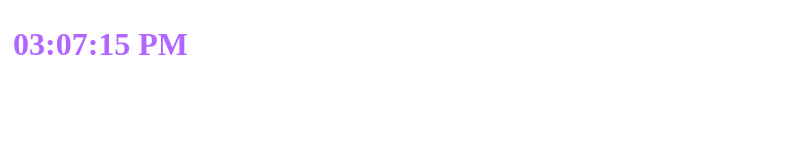
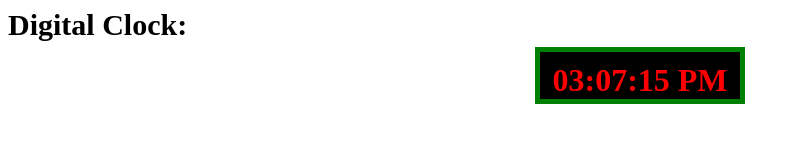
Before and after one commit to KishorShutihar/ReactAssignment1, a plain HTML site: page digital clock/index.html in a window 1280 px wide. Shown: the whole page, without its empty margins (0-800 px from the left). Drawn offline with Linux system fonts and the light colour scheme.

Commit message:
first commit

```diff
--- a/digital clock/clock.js
+++ b/digital clock/clock.js
@@ -13,8 +13,8 @@ setInterval(() => {
     ];
     let addedZeroTime = minTwoDigits(timeObj);
     let varTime =  addedZeroTime[0] + ':' + addedZeroTime[1] + ':' + addedZeroTime[2] +(vardate.getHours()>12?' PM':' AM') ;
-    document.querySelector("h1").innerHTML = " "
-    document.querySelector("h1").append(varTime);
+    document.querySelector("#clock").innerHTML = " "
+    document.querySelector("#clock").append(varTime);
 }, 1000)
 
 function minTwoDigits(array) {
--- a/digital clock/index.html
+++ b/digital clock/index.html
@@ -6,13 +6,26 @@
     <title>Digital clock</title>
     <script src="clock.js"></script>
     <style>
-        h1 {
-            color:rgba(128, 0, 255, 0.604);
-            padding: 5px;
+        #clock {
+            color:red;
+            background-color:black;
+            border: 5px solid green;
+            margin-top:5px;
+            padding-top:  10px;
+            left: 50%;
+            right: 50%;
+            text-align: center;
+            width: 200px;
+            position: absolute;
+            transform: translate(-50%);
         }
     </style>
 </head>
 <body>
-    <h1></h1>
+    <div>
+    <label for="clock" style="font-weight:bold; font-size: 30px; ">Digital Clock:</label>
+    <h1 id="clock"></h1>
+    </div>
+
 </body>
 </html>
```
